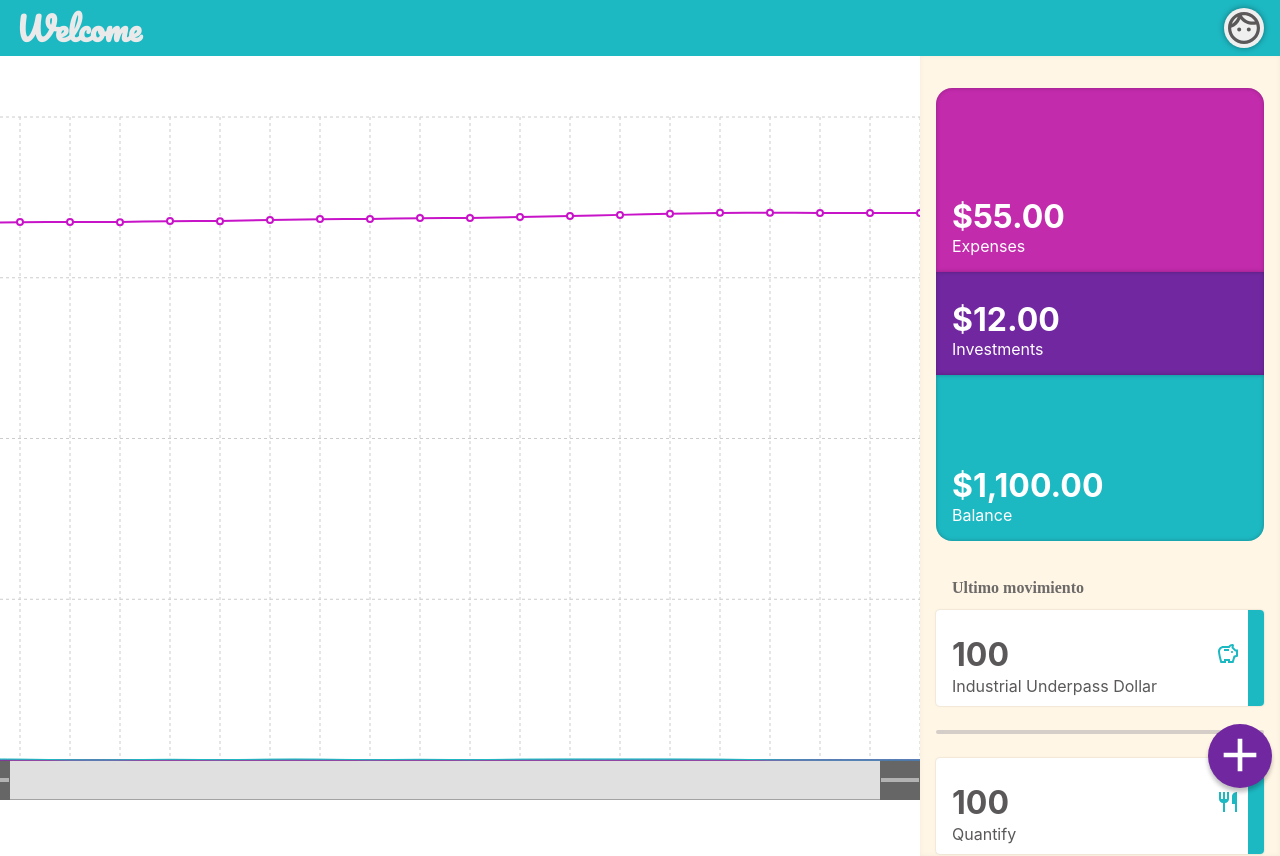
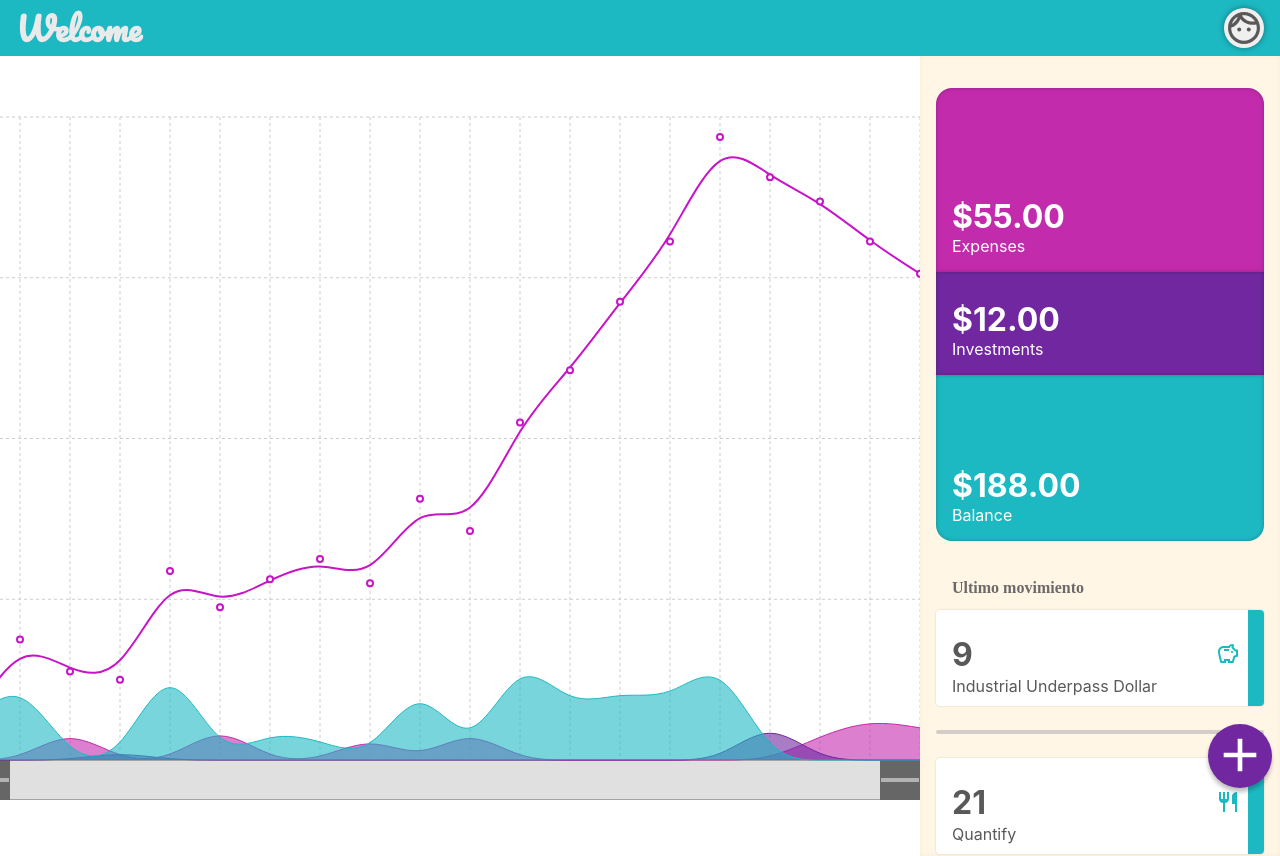
Before and after one commit to victoraguilerag/lifeline, a Next.js app: page / in a window 1280 px wide. Built offline with nearby package versions, Linux system fonts and the light colour scheme; a web font is replaced by a local one.

Commit message:
Tweak values

```diff
--- a/components/areaChart.js
+++ b/components/areaChart.js
@@ -140,7 +140,7 @@ const chart = (props) => {
         type: el.label,
     })})})
     const sortedEdd = edd.sort((a, b) => a.date - b.date)
-    let lifeline = 50000
+    let lifeline = 0
     const eddLine = sortedEdd.map(unit => {
       if (unit.type === 'expense')
         lifeline = lifeline - unit.price;
--- a/pages/index.js
+++ b/pages/index.js
@@ -88,8 +88,8 @@ const generateManyTransactions = (quantity) => {
       type,
       description: faker.random.words(),
       price: type === 'balance' ? faker.datatype.number({
-        'min': 100,
-        'max': 100
+        'min': 5,
+        'max': 30
       }) : faker.datatype.number({
         'min': 2,
         'max': 10
```
